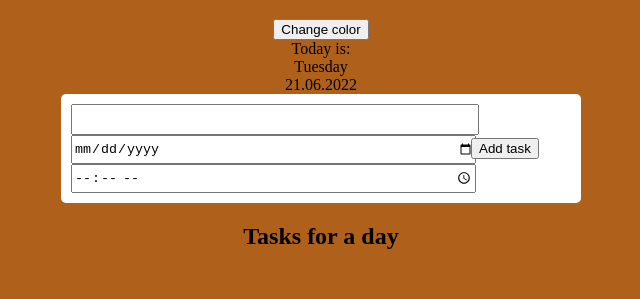
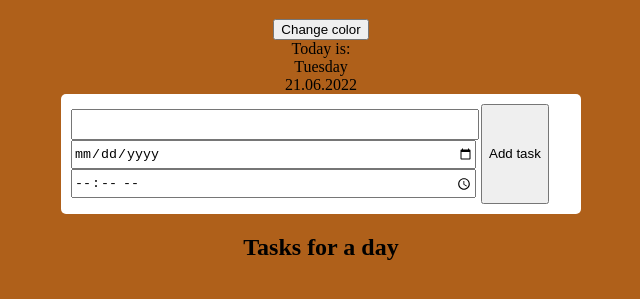
Before and after one commit to bLuDd1/todo-list, a plain HTML site: page index.html in a window 1280 px wide. Both pictures are taken after a click on the button "Change color". Shown: the part 61-360 px from the top of the page, without its empty margins (319-959 px from the left). Drawn offline with Linux system fonts and the light colour scheme.

Commit message:
Some minor changes.

```diff
--- a/script.js
+++ b/script.js
@@ -137,17 +137,16 @@ const getCurrentDay = () => {
 
 currentDay.innerHTML = getCurrentDay();
 
-const colors = [
-  '#E7C950',
-  '#D4AC0D',
-  '#884EA0',
-  '#7F8C8D',
-  '#AF601A',
-  '#5499C7'
-];
-
 const getRandomNumber = (value) => Math.floor(Math.random() * value);
 
 backgroundButton.onclick = () => {
+  const colors = [
+    '#E7C950',
+    '#D4AC0D',
+    '#884EA0',
+    '#7F8C8D',
+    '#AF601A',
+    '#5499C7'
+  ];
   document.body.style.backgroundColor = colors[getRandomNumber(colors.length)];
 };
--- a/styles.css
+++ b/styles.css
@@ -14,6 +14,12 @@ h1 {
     justify-content: center;
     align-items: center;
     width: 100%;
+}
+
+
+#add-task {
+    margin-left: 10px;
+    height: 100px;
 }
 
 .todo-container {
```
